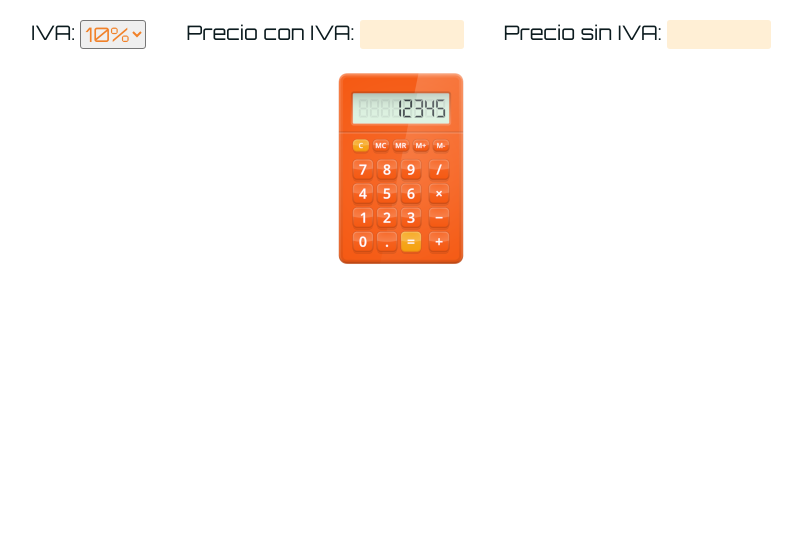
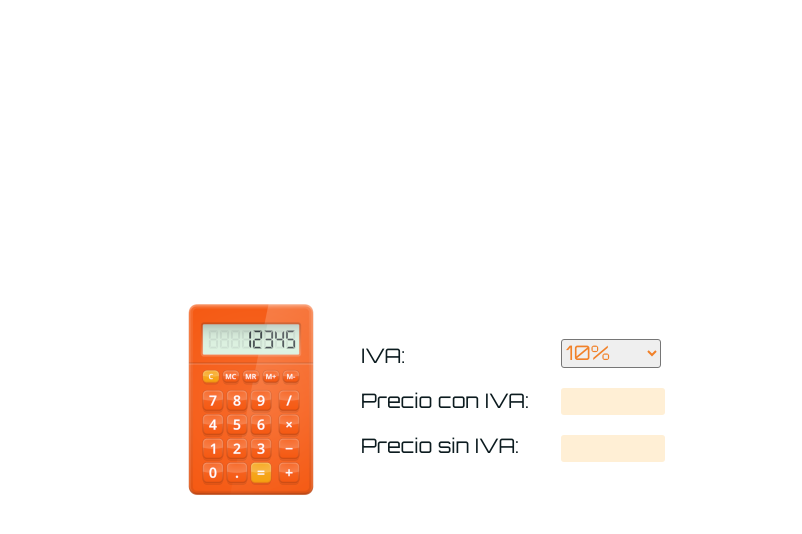
Before and after one commit to juanfegc/widget-react-calculadora-iva, a React (Create React App) app: page / in a window 1280 px wide. Shown: the top 534 px of the page, without its empty margins (239-1041 px from the left). Built offline with nearby package versions, Linux system fonts and the light colour scheme.

Commit message:
STYLE: new design with styled components and className

```diff
--- a/public/index.html
+++ b/public/index.html
@@ -24,7 +24,7 @@
       work correctly both with client-side routing and a non-root public URL.
       Learn how to configure a non-root public URL by running `npm run build`.
     -->
-    <title>React App</title>
+    <title>React App - Calculadora IVA</title>
     <link rel="preconnect" href="https://fonts.googleapis.com" />
     <link rel="preconnect" href="https://fonts.gstatic.com" crossorigin />
     <link
--- a/src/App.css
+++ b/src/App.css
@@ -1,4 +1,13 @@
-.App {
+
+.container{
+    display: grid;
+    place-content: center;
+    grid-template-columns:  200px 200px 100px;
+    height: 100vh;
+    align-items: center;
+}
+
+.box{
     display: flex;
-    justify-content: center;
+        flex-direction: column;
 }
--- a/src/App.js
+++ b/src/App.js
@@ -44,14 +44,22 @@ const App = () => {
   }
 
   return (
-    <>
-      <div className='App'>
+    <div>
+      <div className='container'>
+        <img src={logo} className='App-logo' alt='logo' />
+        <div className='box'>
           <Label>IVA:</Label>
+
+          <Label>Precio con IVA:</Label>
+
+          <Label>Precio sin IVA:</Label>
+        </div>
+        <div className='box'>
           <Select value={iva} onChange={handleChangeSelect}>
             <option value='10'>10%</option>
             <option value='21'>21%</option>
           </Select>
-        <Label>Precio con IVA:</Label>
+
           <Input
             type='number'
             value={precioConIVA}
@@ -59,7 +67,7 @@ const App = () => {
             onFocus={handleFocusInput}
             name='CONIVA'
           />
-        <Label>Precio sin IVA:</Label>
+
           <Input
             type='number'
             value={precioSinIVA}
@@ -68,11 +76,8 @@ const App = () => {
             name='SINIVA'
           />
         </div>
-
-      <div className='App'>
-        <img src={logo} className='App-logo' alt='logo' />
       </div>
-    </>
+    </div>
   )
 }
 
--- a/src/components/Input.js
+++ b/src/components/Input.js
@@ -7,9 +7,7 @@ export const Input = styled.input`
   background: papayawhip;
   border: none;
   border-radius: 3px;
-  margin-right: 1em;
-  margin-top: 1em;
-  margin-bottom: 1em;
+  margin: 0.5em;
   font-size: 20px;
   text-align: center;
   width: 5em;
--- a/src/components/Label.js
+++ b/src/components/Label.js
@@ -4,9 +4,6 @@ import { colors, familyfonts } from '../theme'
 export const Label = styled.label`
   color: ${colors.bg_primary};
   font-family: ${familyfonts};
-  margin-right: 0.25em;
-  margin-top: 1em;
-  margin-bottom: 1em;
-  margin-left: 1em;
+  margin: 0.5em;
   font-size: 20px;
 `
--- a/src/components/Select.js
+++ b/src/components/Select.js
@@ -4,9 +4,8 @@ import { colors, familyfonts } from '../theme'
 export const Select = styled.select`
   color: ${colors.fg_primary};
   font-family: ${familyfonts};
-  margin-right: 1em;
-  margin-top: 1em;
-  margin-bottom: 1em;
+  margin: 0.5em;
   font-size: 20px;
   border-radius: 3px;
+  width: 5em;
 `
```
Also changed, not shown: deploy/calculadoraIVA.js, deploy/calculator.1273ebd6.png (added). Lines whose indentation alone changed are shown as unchanged.
